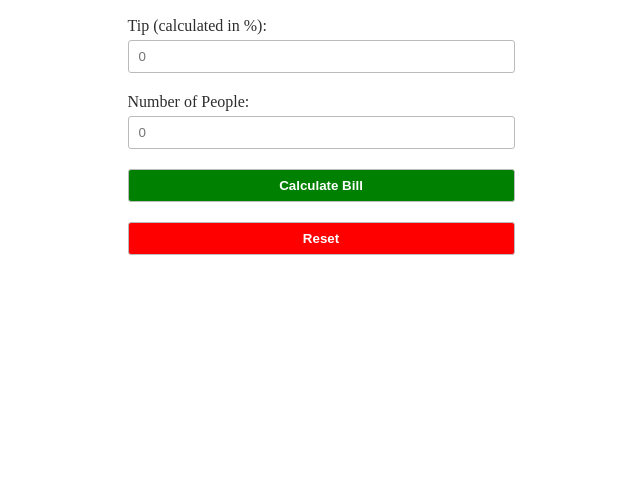
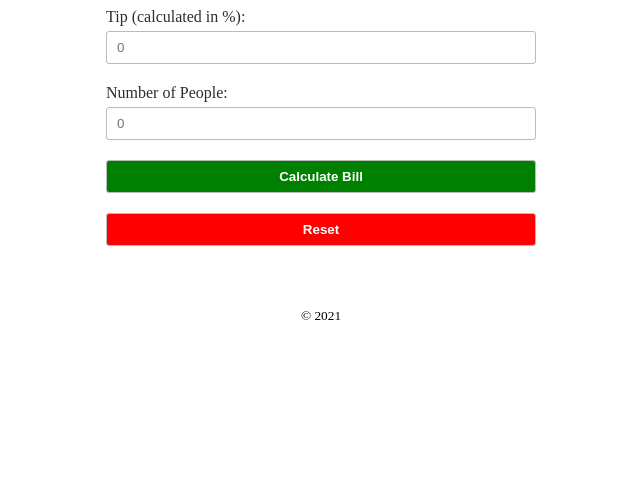
Before and after one commit to adekams/tip-calculator, a plain HTML site: page index.html in a window 1280 px wide. Shown: the part 311-800 px from the top of the page, without its empty margins (319-959 px from the left). Drawn offline with Linux system fonts and the light colour scheme.

Commit message:
footer added, comment in style removed

```diff
--- a/index.html
+++ b/index.html
@@ -34,7 +34,9 @@
         </div>
     </main>
 
-
+    <footer>
+        <small>&copy; 2021</small>
+    </footer>
     <script src="script.js"></script>
 </body>
 </html>
--- a/style.css
+++ b/style.css
@@ -6,6 +6,7 @@
 
 body {
     display: flex;
+    flex-direction: column;
     justify-content: center;
     align-items: center;
     min-height: 100vh;
@@ -98,14 +99,9 @@ input {
         width: 80%;
         max-width: 900px;
     }
-    .wrapper {
-        /* display: flex;
-        justify-content: space-between;     */
-    }
-
 
     form, .results {
-        width: 45%;
+        width: 50%;
         margin: auto;
     }
 }
```
